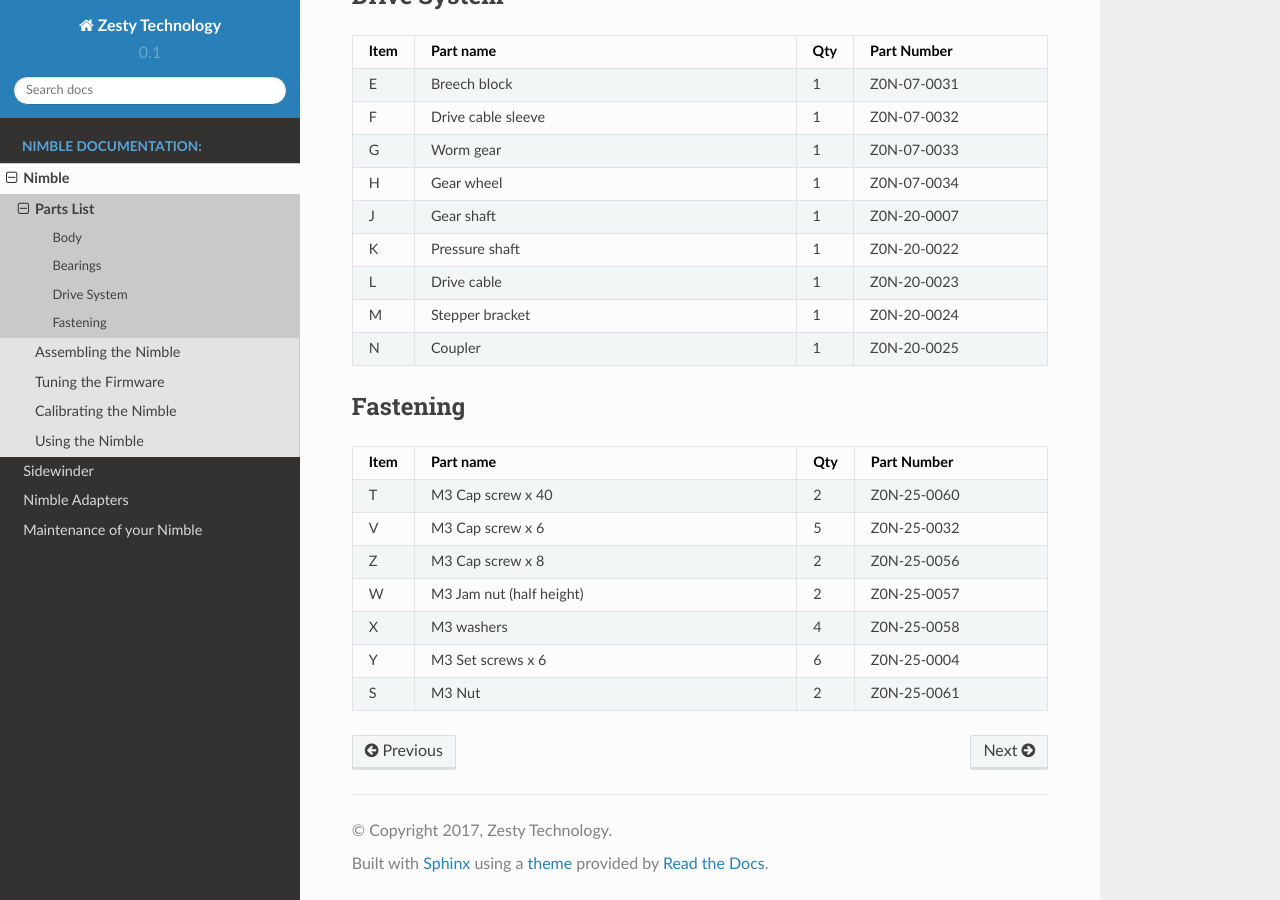
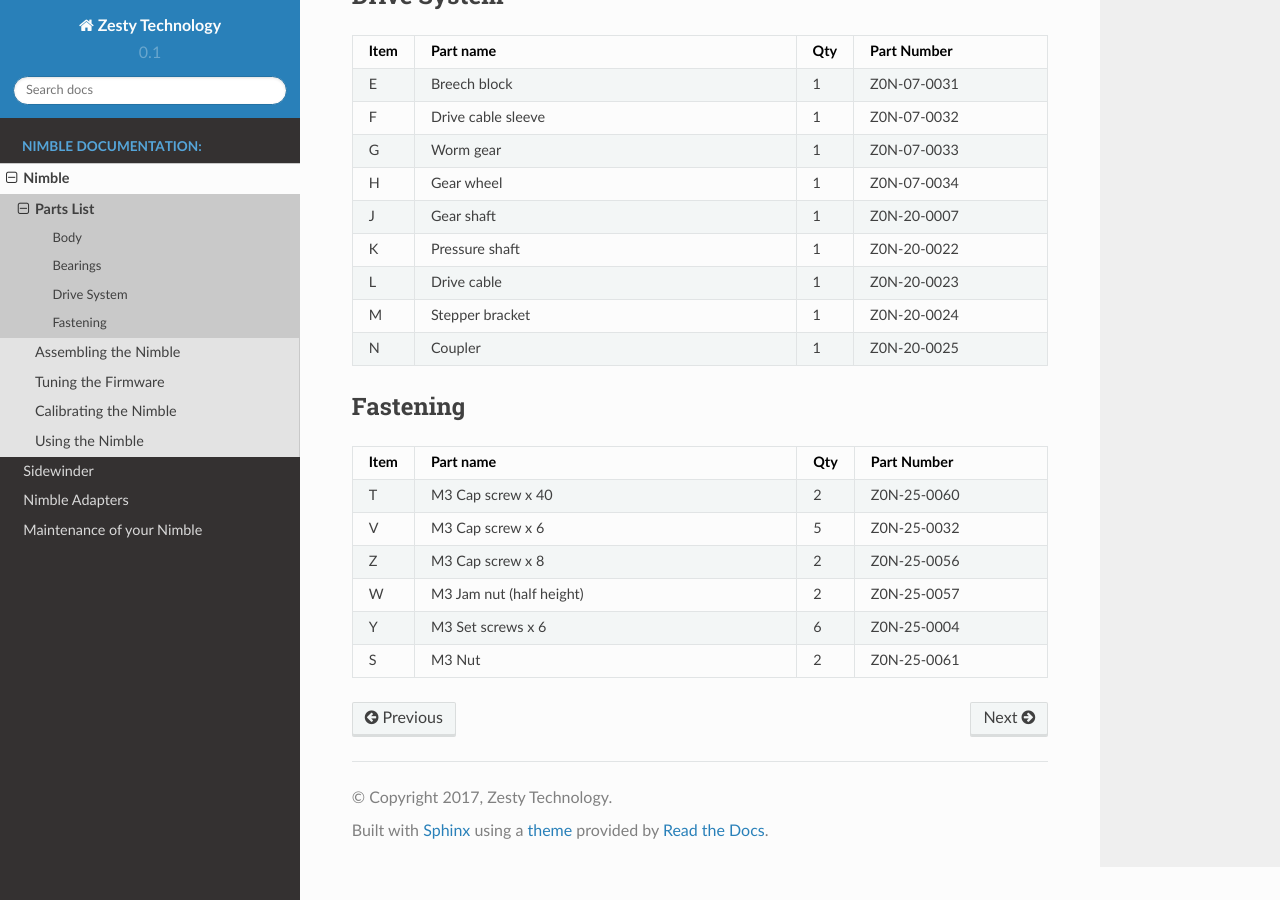
Before and after one commit to ZestyTechnology/zesty-docs, a Sphinx documentation site: the page built from docs/nimble/parts.rst, in a window 1280 px wide and 900 px high, scrolled down 1680 px. Built offline with Sphinx 7.4.7 and the Read the Docs theme 2.0.0, drawn with Linux system fonts in a browser that asks for light colours.

Commit message:
removed washers
from the list

```diff
--- a/docs/nimble/parts.rst
+++ b/docs/nimble/parts.rst
@@ -72,6 +72,5 @@ Fastening
     V, M3 Cap screw x 6,   5,   Z0N-25-0032
     Z, M3 Cap screw x 8,   2,   Z0N-25-0056
     W, M3 Jam nut (half height),   2,   Z0N-25-0057
-    X, M3 washers ,  4,   Z0N-25-0058
     Y, M3 Set screws x 6,   6,   Z0N-25-0004
     S, M3 Nut ,  2,   Z0N-25-0061
```
